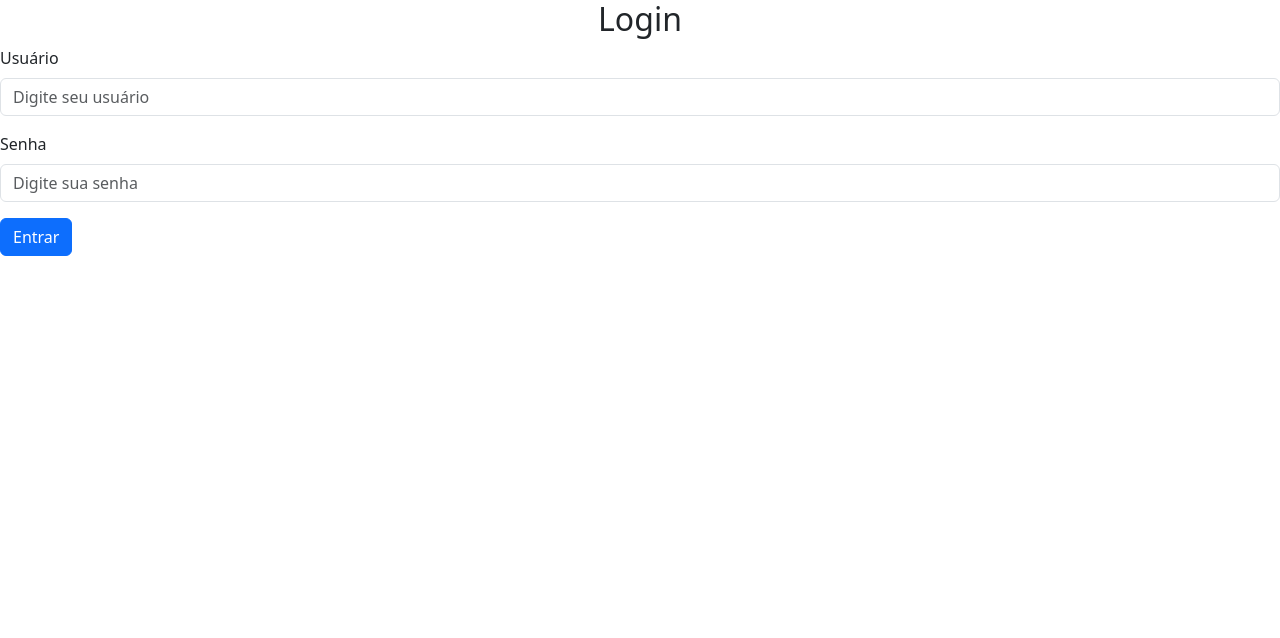
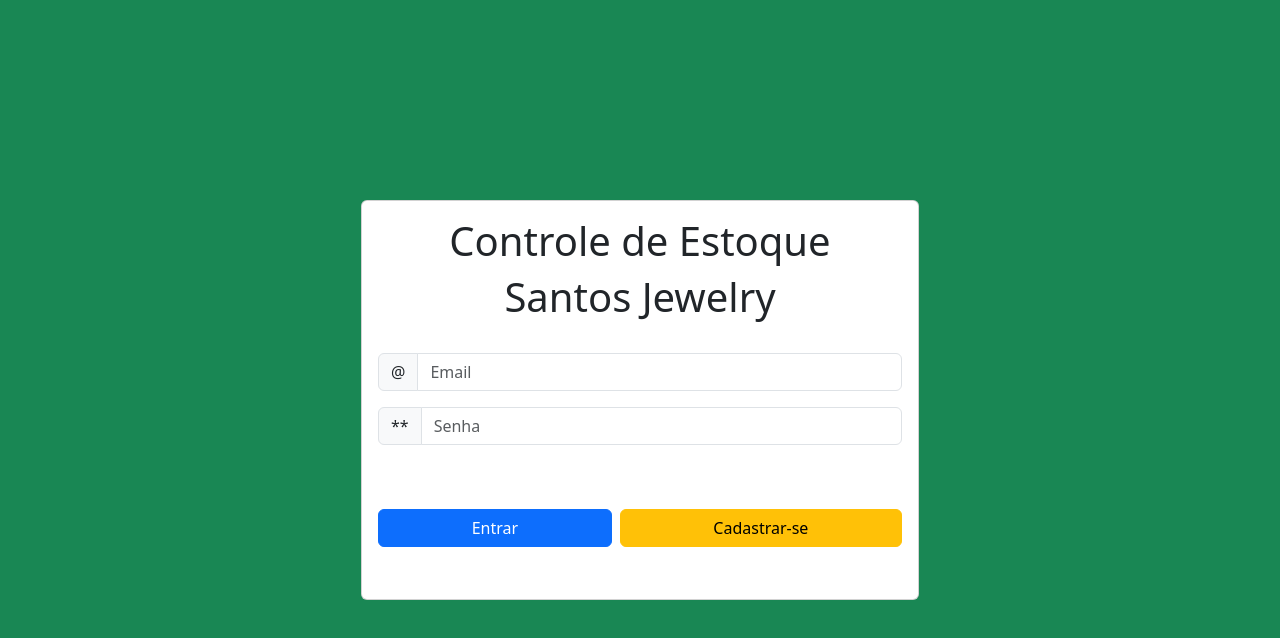
Before and after one commit to brenofilipepy/SjInventoryControl, a React (Create React App) app in the folder views/: page / in a window 1280 px wide. Shown: the top 638 px of the page. Built offline with nearby package versions, Linux system fonts and the light colour scheme.

Commit message:
Refining Login page

```diff
--- a/views/src/components/Login.tsx
+++ b/views/src/components/Login.tsx
@@ -11,19 +11,39 @@ const LoginPage = () => {
   };
 
   return (
-    <div class="login-container">
-    <h2 class="text-center">Login</h2>
-    <form class="login-form">
-      <div class="mb-3">
-        <label for="username" class="form-label">Usuário</label>
-        <input type="text" class="form-control" id="username" placeholder="Digite seu usuário"/>
+    <div class="container-fluid bg-success">
+      <div class="container d-flex align-items-center justify-content-center" style={{height: 100 + "vh"}}>
+        <div class="card w-50 h-50">
+          <div class="card-body">
+            <form class="login-form">
+              <center>
+                <h2 class="display-6">Controle de Estoque</h2>
+                <h2 class="display-6">Santos Jewelry</h2>
+              </center>
+              <br/>
+              <div class="mb-3">
+                <div class="input-group mb-3">
+                  <span class="input-group-text" id="basic-addon1">@</span>
+                  <input type="type" class="form-control" placeholder="Email" aria-label="Username" aria-describedby="basic-addon1"/>
+                </div>
+              </div>
+              <div class="mb-3">
+                <div class="input-group mb-3">
+                  <span class="input-group-text" id="basic-addon1">**</span>
+                  <input type="password" class="form-control" placeholder="Senha" aria-label="Senha" aria-describedby="basic-addon1"/>
+                </div>
+              </div>
+              <br/><br/>
+              <center>
+                <div class="d-flex justify-content-between mb-3">
+                  <button type="button" class="btn btn-primary flex-fill me-2">Entrar</button>
+                  <button type="button" class="btn btn-warning flex-fill">Cadastrar-se</button>
+                </div>
+              </center>
+            </form>
+          </div>
+        </div>
       </div>
-      <div class="mb-3">
-        <label for="password" class="form-label">Senha</label>
-        <input type="password" class="form-control" id="password" placeholder="Digite sua senha"/>
-      </div>
-      <button type="submit" class="btn btn-primary">Entrar</button>
-    </form>
     </div>
   );
 };
```
